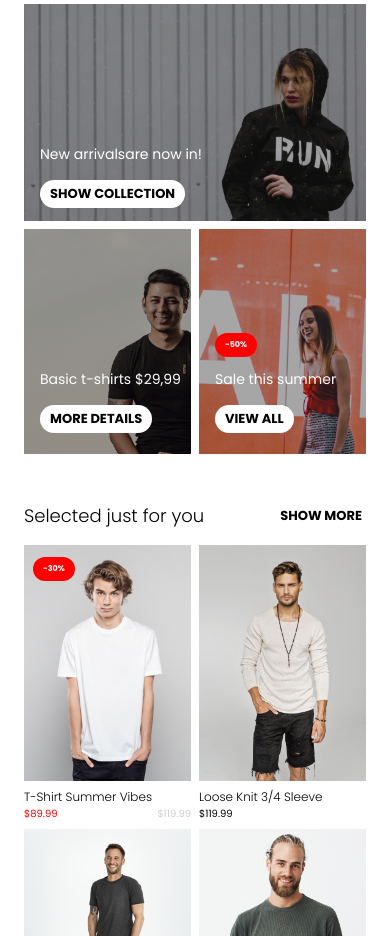
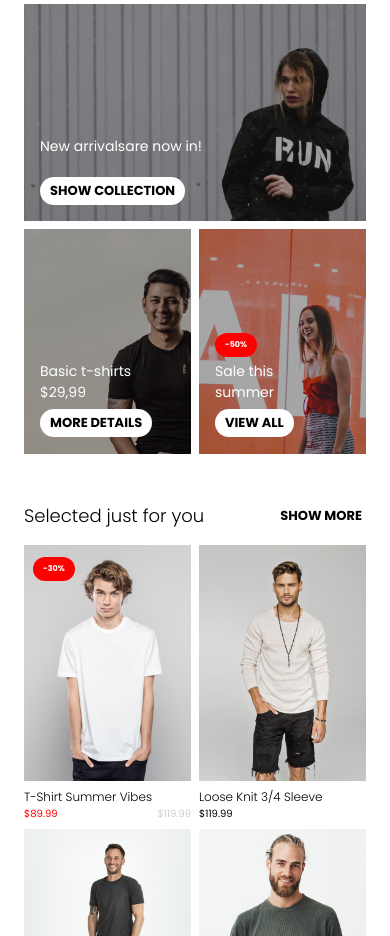
Before and after one commit to st-tiendinh/FE-Internship-2023_Tien-Dinh-N_FE-Exercise, a plain HTML site: page html-exercise/index.html in a window 390 px wide. Shown: the part 820-1756 px from the top of the page. Drawn offline with Linux system fonts and the light colour scheme.

Commit message:
Fix bug service, advertisement layout

```diff
--- a/html-exercise/assets/styles/button.css
+++ b/html-exercise/assets/styles/button.css
@@ -5,6 +5,13 @@
   font-weight: 700;
   line-height: 20px;
   cursor: pointer;
+  opacity: 1;
+  transition: all .3s linear;
+}
+
+.btn:hover {
+  opacity: .8;
+  box-shadow: 2px 2px 2px rgba(0, 0, 0, .25);
 }
 
 .btn-advertisement {
--- a/html-exercise/assets/styles/header.css
+++ b/html-exercise/assets/styles/header.css
@@ -19,8 +19,8 @@
 }
 
 .header .header-inner .nav-list {
+  display: flex;
   list-style: none;
-  display: flex;
 }
 
 .header .header-inner .nav-list .nav-item {
--- a/html-exercise/assets/styles/icon.css
+++ b/html-exercise/assets/styles/icon.css
@@ -1,9 +1,9 @@
 .ic {
-  background-repeat: no-repeat;
-  background-position: left;
   display: inline-block;
   height: 24px;
   width: 24px;
+  background-repeat: no-repeat;
+  background-position: left;
 }
 
 .ic-magnifying-glass {
--- a/html-exercise/assets/styles/main.css
+++ b/html-exercise/assets/styles/main.css
@@ -66,6 +66,7 @@
   padding-left: calc((100% - 1152px)/2 + 72px);
   padding-top: 38px;
   padding-bottom: 31px;
+  margin-right: calc(197px + (100% - 1152px)/2);
   list-style: none;
   background-color: var(--light-color);
 }
--- a/html-exercise/assets/styles/responsive.css
+++ b/html-exercise/assets/styles/responsive.css
@@ -87,16 +87,21 @@
     padding: 16px;
   }
 
+  .advertisement-item:first-child .advertisement .btn{
+    top: 173px;
+  }
+
+  .advertisement .btn-advertisement {
+    top: 180px;
+    left: 16px;
+  }
+
   .advertisement .advertisement-info {
     font-size: 14px;
     font-weight: 400;
     line-height: 21px;
-    top: 140px;
-  }
-
-  .advertisement .btn-advertisement {
-    top: 176px;
-    left: 16px;
+    top: 132px;
+    padding-right: 50px;
   }
 
   .advertisement .discount {
```
